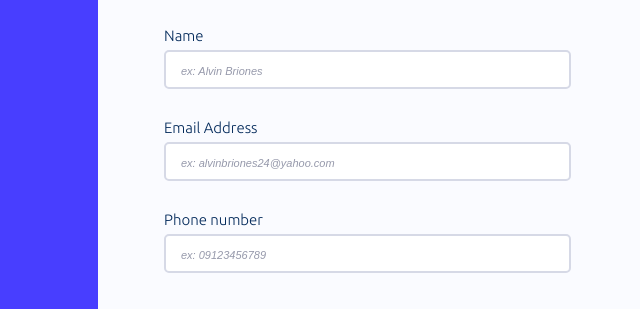
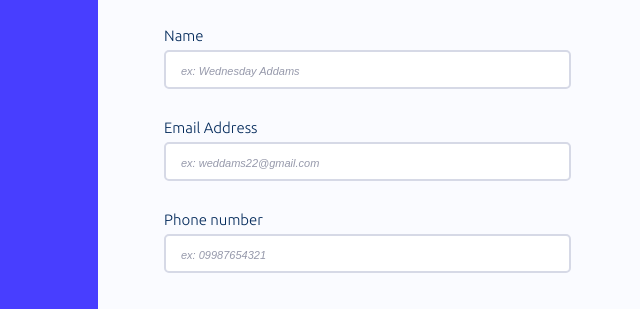
Before and after one commit to agape0725/Multi-Form-Step, a plain HTML site: page index.html in a window 1280 px wide. Shown: the part 229-538 px from the top of the page, 366-1006 px from the left. Drawn offline with Linux system fonts and the light colour scheme.

Commit message:
Updat index.html

```diff
--- a/index.html
+++ b/index.html
@@ -90,7 +90,7 @@
               </div>
 
               <div class="input-check">
-                <input class="input-textbox" id="input-name" type="text" onkeyup="nameValidation()" placeholder="ex: Alvin Briones">
+                <input class="input-textbox" id="input-name" type="text" onkeyup="nameValidation()" placeholder="ex: Wednesday Addams">
                 <img class="checked-icon" id="input-name-checked" src="assets/images/checked.png" alt="">
               </div>
 
@@ -104,7 +104,7 @@
               </div>
 
               <div class="input-check">
-                <input class="input-textbox" id="input-email" type="text" onkeyup="emailValidation()" placeholder="ex: alvinbriones24@yahoo.com">
+                <input class="input-textbox" id="input-email" type="text" onkeyup="emailValidation()" placeholder="ex: weddams22@gmail.com">
                 <img class="checked-icon" id="input-email-checked" src="assets/images/checked.png" alt="">
               </div>
 
@@ -118,7 +118,7 @@
               </div>
 
               <div class="input-check">
-                <input class="input-textbox" id="input-number" type="text" onkeyup="numberValidation()" onkeypress='return event.charCode >= 48 && event.charCode <= 57' placeholder="ex: 09123456789" maxlength="11">
+                <input class="input-textbox" id="input-number" type="text" onkeyup="numberValidation()" onkeypress='return event.charCode >= 48 && event.charCode <= 57' placeholder="ex: 09987654321" maxlength="11">
                 <img class="checked-icon" id="input-number-checked" src="assets/images/checked.png" alt="">
               </div>
 
```
